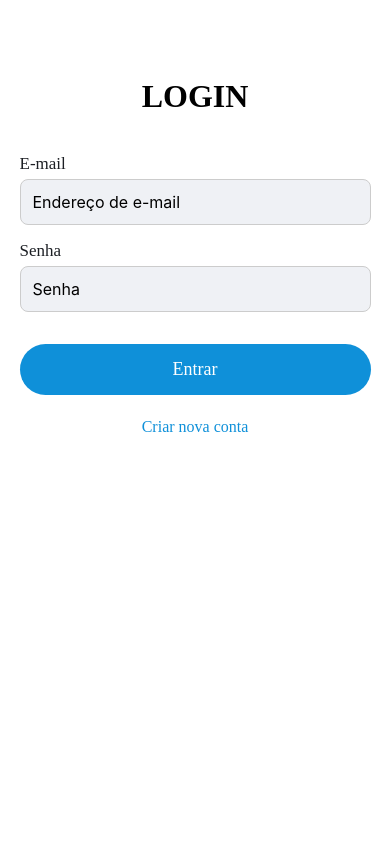
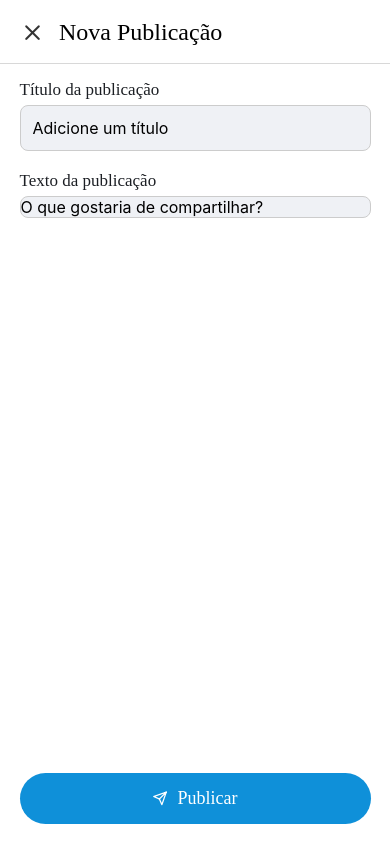
Before and after one commit to Eliard0/blogPost, a React Native app: screen /NewPost in a window 390 px wide. Built offline with nearby package versions, Linux system fonts and the light colour scheme.

Commit message:
feat: adicionando botao flutuante para navega para tela de criar publicacao, buscando publicacao da api disponobilizada e configurando card das publicacao

```diff
--- a/package.json
+++ b/package.json
@@ -35,6 +35,7 @@
     "@react-native/metro-config": "0.76.1",
     "@react-native/typescript-config": "0.76.1",
     "@types/react": "^18.2.6",
+    "@types/react-native-vector-icons": "^6.4.18",
     "@types/react-test-renderer": "^18.0.0",
     "babel-jest": "^29.6.3",
     "eslint": "^8.19.0",
--- a/src/App.tsx
+++ b/src/App.tsx
@@ -9,11 +9,13 @@ import LoginScreen from './views/Login';
 import RegisterScreen from './views/Register';
 import Home from './views/Home';
 import Favorite from './views/Favorite';
+import NewPost from './views/NewPost';
 
 export type StackParamList = {
   Login: undefined;
   Register: undefined;
   Home: undefined;
+  NewPost: undefined;
 };
 
 const Stack = createStackNavigator<StackParamList>();
@@ -57,6 +59,8 @@ const App = () => {
         <Stack.Screen name="Login" component={LoginScreen} />
         <Stack.Screen name="Register" component={RegisterScreen} />
         <Stack.Screen name="Home" component={HomeTabs} />
+
+        <Stack.Screen name="NewPost" component={NewPost} />
       </Stack.Navigator>
     </NavigationContainer>
   );
--- a/src/components/NavBar.tsx
+++ b/src/components/NavBar.tsx
@@ -51,19 +51,22 @@ const ButtonTextHideInputSearch = styled.Text`
 
 type Props = {
     title: String;
-    searchVisible: boolean;
-    searchQuery: string;
-    setSearchVisible: React.Dispatch<React.SetStateAction<boolean>>;
-    setSearchQuery: React.Dispatch<React.SetStateAction<string>>;
+    searchVisible?: boolean;
+    searchQuery?: string;
+    setSearchVisible?: React.Dispatch<React.SetStateAction<boolean>>;
+    setSearchQuery?: React.Dispatch<React.SetStateAction<string>>;
+    showIconSearch: boolean
 };
 
 const NavBar: React.FC<Props> = ({
     title,
-    searchVisible,
-    searchQuery,
-    setSearchVisible,
-    setSearchQuery,
+    searchVisible = false,
+    searchQuery = '',
+    setSearchVisible = () => {},
+    setSearchQuery = () => {},
+    showIconSearch = true
 }) => {
+
     return (
         <NavBarContainer>
             {searchVisible ? (
@@ -82,12 +85,14 @@ const NavBar: React.FC<Props> = ({
             ) : (
                 <TitleNavBarContainer>
                     <TitleNavBar>{title}</TitleNavBar>
+                    {showIconSearch && (
                         <Icon
                             name="search"
                             size={25}
                             color="#333"
                             onPress={() => setSearchVisible(true)}
                         />
+                    )}
                 </TitleNavBarContainer>
             )}
         </NavBarContainer>
--- a/src/views/Favorite.tsx
+++ b/src/views/Favorite.tsx
@@ -49,6 +49,7 @@ const Favorite = ({ navigation }: Props) => {
                     searchQuery={searchQuery}
                     setSearchVisible={setSearchVisible}
                     setSearchQuery={setSearchQuery}
+                    showIconSearch={true}
                 />
             ),
         });
--- a/src/views/Home.tsx
+++ b/src/views/Home.tsx
@@ -1,4 +1,4 @@
-import React, { useState } from 'react';
+import React, { useState, useEffect } from 'react';
 
 import styled from 'styled-components/native';
 import { StackNavigationProp } from '@react-navigation/stack';
@@ -6,6 +6,8 @@ import { useNavigation } from '@react-navigation/native';
 
 import { StackParamList } from '../App';
 import NavBar from '../components/NavBar';
+import IconPlus from 'react-native-vector-icons/FontAwesome';
+import { FlatList, ListRenderItemInfo } from 'react-native';
 
 type HomeScreenNavigationProp = StackNavigationProp<StackParamList, 'Home'>;
 
@@ -19,19 +21,85 @@ const Container = styled.View`
   align-items: center;
 `;
 
-const TitleViewText = styled.Text`
-  font-family: 'NunitoSansBold';
-  font-size: 32px;
-  font-weight: 700;
-  color: #000;
-  margin-top: 20%;
-  margin-bottom: 10%;
+const ButtonNewPost = styled.TouchableOpacity`
+  width: 70px;
+  height: 70px;
+  border-radius: 40px;
+  position: absolute;
+  justify-content: center;
+  align-items: center;
+  margin-left: 8px;
+  background-color: #0F90D9;
+  bottom: 20px;
+  right: 20px;
 `;
+
+const Card = styled.View`
+  width: 97%;
+  background-color: #f9f9f9;
+  padding: 15px;
+  margin-bottom: 15px;
+  border-radius: 10px;
+  shadow-color: #000;
+  shadow-opacity: 0.1;
+  shadow-radius: 5px;
+  elevation: 3;
+`;
+
+const InfoProfileContainer = styled.View`
+  flex-direction: row;
+`;
+
+const InfoPersonContainer = styled.View`
+  flex-direction: column;
+`;
+
+const ProfileImage = styled.Image`
+  width: 50px;
+  height: 50px;
+  border-radius: 25px;
+  margin-right: 15px;
+`;
+
+const Name = styled.Text`
+  font-size: 16px;
+  font-weight: bold;
+  color: #333;
+`;
+
+const Title = styled.Text`
+font-family: 'NunitoSansBold';
+font-size: 18px;
+font-weight: bold;
+color: #333;
+margin-bottom: 8px;
+`;
+
+const Body = styled.Text`
+  font-size: 16px;
+  color: #666;
+`;
+
+type Post = {
+    id: number;
+    title: string;
+    body: string;
+};
 
 const Home = ({ navigation }: Props) => {
     const navBar = useNavigation();
     const [searchVisible, setSearchVisible] = useState(false);
     const [searchQuery, setSearchQuery] = useState('');
+    const [posts, setPosts] = useState<Post[]>([]);
+    const [starredItems, setStarredItems] = useState<{ [key: number]: boolean }>({});
+    const [loading, setLoading] = useState<boolean>(true);
+
+    const handleStarPress = (id: number) => {
+        setStarredItems((prev) => ({
+            ...prev,
+            [id]: !prev[id],
+        }));
+    };
 
     React.useLayoutEffect(() => {
         navBar.setOptions({
@@ -49,14 +117,76 @@ const Home = ({ navigation }: Props) => {
                     searchQuery={searchQuery}
                     setSearchVisible={setSearchVisible}
                     setSearchQuery={setSearchQuery}
+                    showIconSearch={true}
                 />
             ),
         });
     }, [navigation, searchVisible, searchQuery]);
 
+    useEffect(() => {
+        const fetchPosts = async () => {
+            try {
+                const response = await fetch('https://jsonplaceholder.typicode.com/posts');
+                const data: Post[] = await response.json();
+                setPosts(data);
+            } catch (error) {
+                console.error('Erro ao buscar as publicações:', error);
+            } finally {
+                setLoading(false);
+            }
+        };
+
+        fetchPosts();
+    }, []);
+
+    if (loading) {
+        return <Container><Title>Carregando...</Title></Container>;
+    }
+
+    const renderItem = ({ item }: ListRenderItemInfo<Post>) => {
+        const profileImageUrl = `https://ui-avatars.com/api/?name=nemo+tody`;
+        const isStarred = starredItems[item.id] || false
+
+        return (
+            <Card key={item.id}>
+                <InfoProfileContainer>
+                    <ProfileImage source={{ uri: profileImageUrl }} />
+                    <InfoPersonContainer>
+                        <Name>Nemo</Name>
+                        <Name>@NemoTody</Name>
+                    </InfoPersonContainer>
+                    <IconPlus
+                        name={isStarred ? "star" : "star-o"}
+                        size={27}
+                        color={isStarred ? "#FFD700" : "#000"}
+                        style={{
+                            position: 'absolute',
+                            right: 5,
+                        }}
+                        onPress={() => handleStarPress(item.id)}
+                    />
+                </InfoProfileContainer>
+                <Title>{item.title}</Title>
+                <Body>{item.body}</Body>
+            </Card>
+        );
+    };
+
     return (
         <Container>
-            <TitleViewText>ola home</TitleViewText>
+            <FlatList
+                data={posts}
+                renderItem={renderItem}
+                keyExtractor={(item) => item.id.toString()}
+            />
+            <ButtonNewPost>
+                <IconPlus
+                    name="plus"
+                    size={27}
+                    color="#fff"
+                    onPress={() => navigation.navigate('NewPost')}
+                />
+            </ButtonNewPost>
         </Container>
     );
 };
--- /dev/null
+++ b/src/views/NewPost.tsx
@@ -0,0 +1,131 @@
+import React, { useState } from 'react';
+
+import styled from 'styled-components/native';
+import { StackNavigationProp } from '@react-navigation/stack';
+import { useNavigation } from '@react-navigation/native';
+
+import { StackParamList } from '../App';
+import NavBar from '../components/NavBar';
+import Icon from 'react-native-vector-icons/Feather';
+
+type NewPostScreenNavigationProp = StackNavigationProp<StackParamList, 'NewPost'>;
+
+type Props = {
+    navigation: NewPostScreenNavigationProp;
+};
+
+const Container = styled.View`
+  flex: 1;
+  background-color: #FFFFFF;
+  align-items: center;
+`;
+
+const InputContainer = styled.View`
+  width: 90%;
+  margin-top: 16px;
+`;
+
+const Input = styled.TextInput`
+  padding: 12px;
+  font-size: 16px;
+  border: 1px solid #ccc;
+  border-radius: 8px;
+  margin-bottom: 20px;
+  background-color: #EFF1F5;
+`;
+
+const TitleInput = styled.Text`
+  font-family: 'NunitoSansRegular';
+  align-self: flex-start;
+  font-size: 17px;
+  color: #1C1F24;
+  margin-bottom: 5px;
+`;
+
+const InputTexto = styled.TextInput`
+  height: 60%;
+  font-size: 16px;
+  border: 1px solid #ccc;
+  border-radius: 8px;
+  margin-bottom: 20px;
+  background-color: #EFF1F5;
+  text-align-vertical: top;
+`;
+
+const ButtonCreateNewPost = styled.TouchableOpacity`
+  flex-direction: row;
+  position: absolute;
+  background-color: #0F90D9;
+  padding: 15px;
+  border-radius: 40px;
+  justify-content: center;
+  align-items: center;
+  width: 90%;
+  bottom: 20px;
+`;
+
+const ButtonText = styled.Text`
+  font-family: 'NunitoSansBold';
+  font-size: 18px;
+  color: #fff;
+`;
+
+const NewPost = ({ navigation }: Props) => {
+    const navBar = useNavigation();
+
+    const handleCloseSearch = () => {
+        navigation.goBack();
+    };
+
+    React.useLayoutEffect(() => {
+        navBar.setOptions({
+            headerShown: true,
+            title: null,
+            headerStyle: {
+                borderBottomWidth: 0.2,
+                shadowOpacity: 0,
+                elevation: 0,
+            },
+            headerLeft: () => (
+                <Icon
+                    name="x"
+                    size={25}
+                    color="#333"
+                    onPress={handleCloseSearch}
+                    style={{ marginLeft: 20 }}
+                />
+            ),
+            headerTitle: () => (
+                <NavBar
+                    title={"Nova Publicação"}
+                    showIconSearch={false}
+                />
+            ),
+        });
+    }, [navigation]);
+
+    return (
+        <Container>
+            <InputContainer>
+                <TitleInput>Título da publicação</TitleInput>
+                <Input placeholder='Adicione um título' />
+                <TitleInput>Texto da publicação</TitleInput>
+                <InputTexto placeholder='O que gostaria de compartilhar?' />
+            </InputContainer>
+
+            <ButtonCreateNewPost>
+                <Icon
+                    name="send"
+                    size={15}
+                    color="#fff"
+                    style={{ marginRight: 10 }}
+                />
+                 <ButtonText>
+                    Publicar
+                </ButtonText>
+            </ButtonCreateNewPost>
+        </Container>
+    );
+};
+
+export default NewPost;
```
Also changed, not shown: 1 other file (tests, documents, lock files or other folders). Lines whose indentation alone changed are shown as unchanged.
